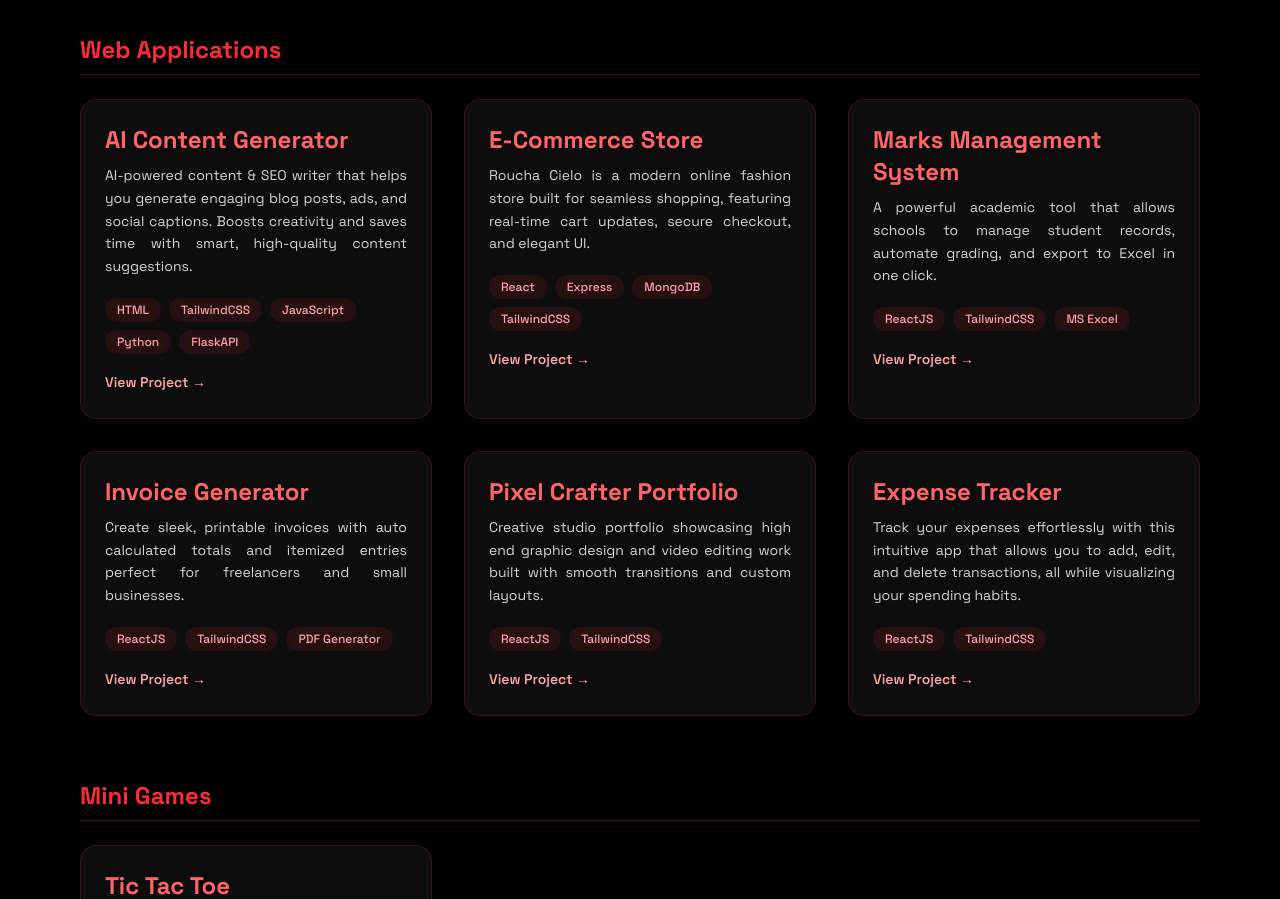
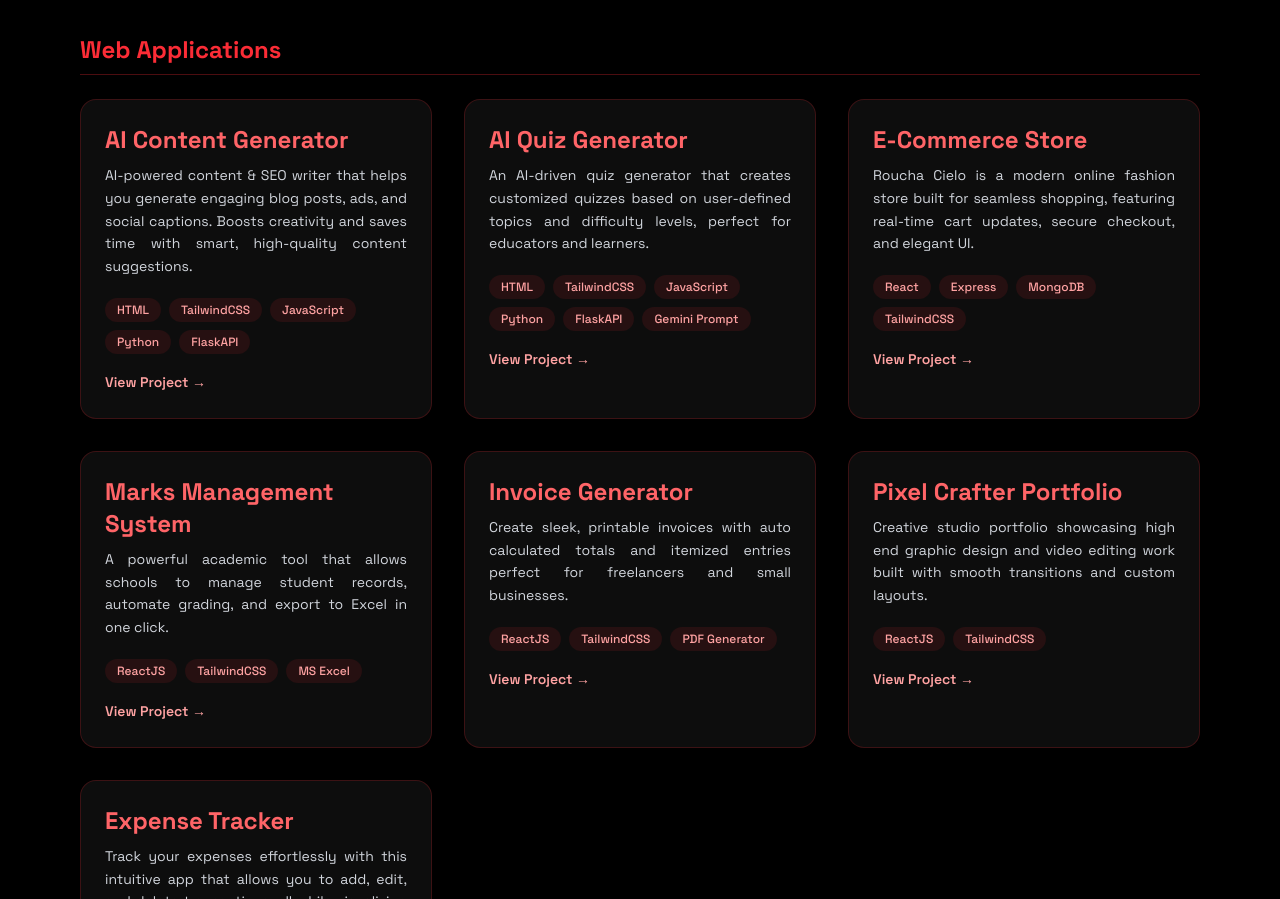
Before and after one commit to DevilEye007/Faizan-Posrfolio, a React (Vite) app: page / in a window 1280 px wide. Shown: the part 3640-4539 px from the top of the page. Built offline with nearby package versions, Linux system fonts and the light colour scheme.

Commit message:
Project Update

```diff
--- a/src/components/sections/Projects.jsx
+++ b/src/components/sections/Projects.jsx
@@ -10,7 +10,14 @@ export const Projects = () => {
       description:
         "AI-powered content & SEO writer that helps you generate engaging blog posts, ads, and social captions. Boosts creativity and saves time with smart, high-quality content suggestions.",
       tech: ["HTML", "TailwindCSS", "JavaScript", "Python", "FlaskAPI"],
-      link: "https://gacg.vercel.app//",
+      link: "https://gacg.vercel.app/",
+    },
+    {
+      title: "AI Quiz Generator",
+      description:
+        "An AI-driven quiz generator that creates customized quizzes based on user-defined topics and difficulty levels, perfect for educators and learners.",
+      tech: ["HTML", "TailwindCSS", "JavaScript", "Python", "FlaskAPI", "Gemini Prompt"],
+      link: "https://neuro-quiz.vercel.app/",
     },
     {
       title: "E-Commerce Store",
```
